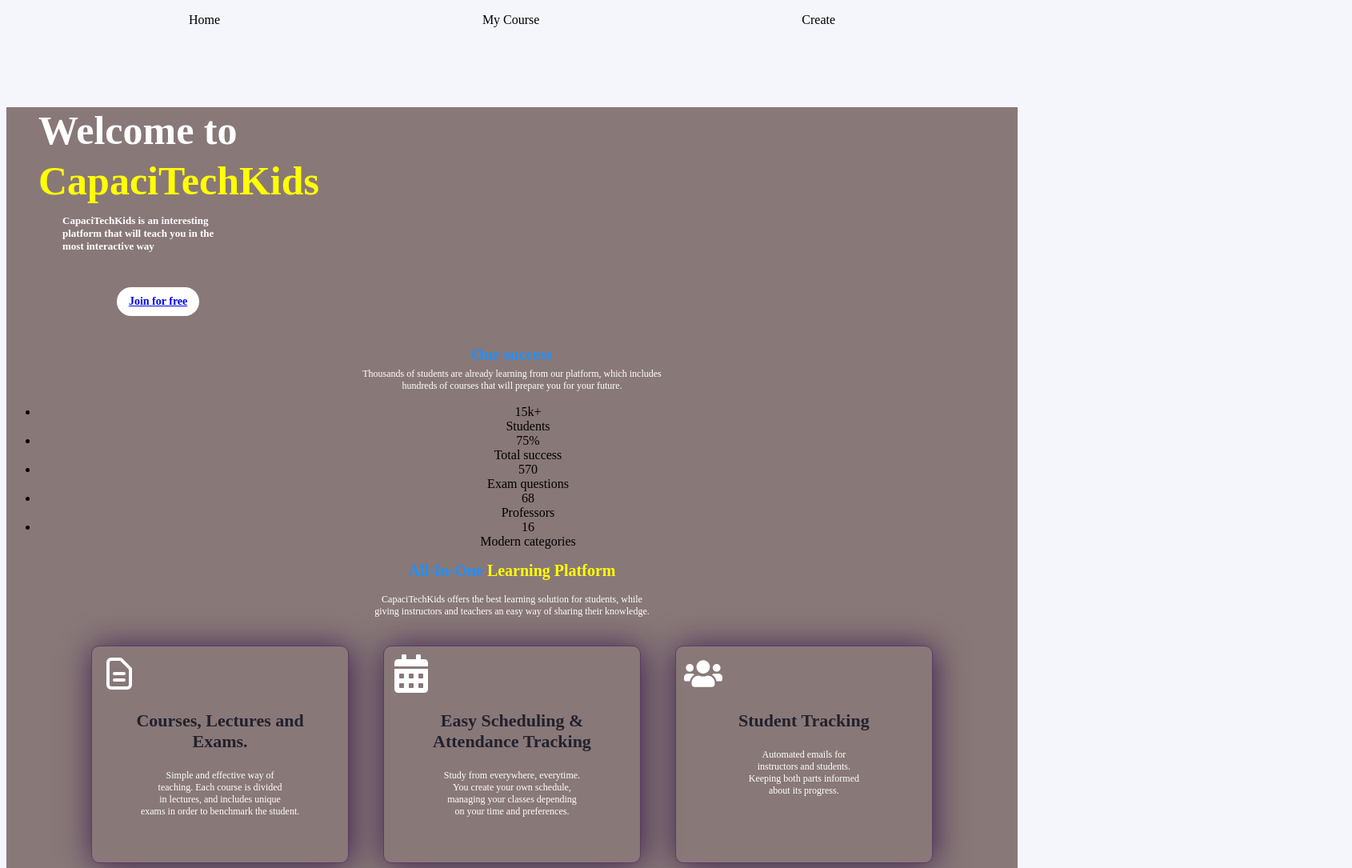
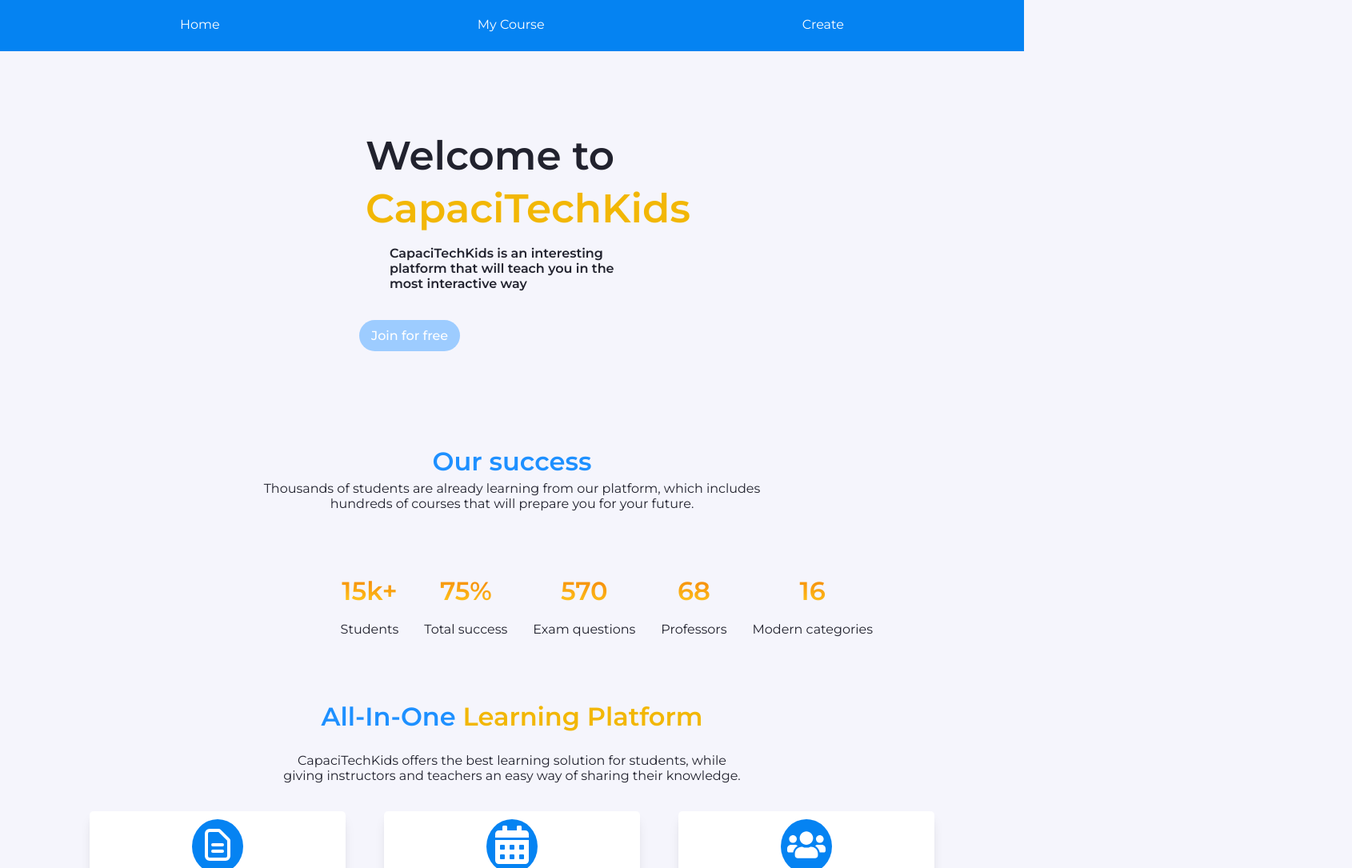
Before and after one commit to MemoRodz/CapaciTechKids, a React (Vite) app: page / in a window 1280 px wide. Shown: the top 1085 px of the page at 80% size, 1690 px wide, since content can reach past the window. Built offline with nearby package versions, Linux system fonts and the light colour scheme.

Commit message:
monserrat font, home and nav styles

```diff
--- a/index.html
+++ b/index.html
@@ -1,13 +1,22 @@
 <!DOCTYPE html>
 <html lang="en">
+
 <head>
   <meta charset="UTF-8" />
   <link rel="icon" type="image/svg+xml" href="/1.png" />
   <meta name="viewport" content="width=device-width, initial-scale=1.0" />
   <title>CapaciTechKids</title>
+  <!-- fonts -->
+  <link rel="preconnect" href="https://fonts.googleapis.com">
+  <link rel="preconnect" href="https://fonts.gstatic.com" crossorigin>
+  <link
+    href="https://fonts.googleapis.com/css2?family=Montserrat:ital,wght@0,300;0,400;0,500;0,600;1,400&family=Roboto+Slab:wght@400;700&display=swap"
+    rel="stylesheet">
 </head>
+
 <body>
   <div id="root"></div>
   <script type="module" src="/src/main.jsx"></script>
 </body>
+
 </html>
--- a/src/component/Layout/Footer/Footer.jsx
+++ b/src/component/Layout/Footer/Footer.jsx
@@ -1,8 +1,10 @@
-import React from 'react'
+import styles from './Footer.module.css'
 
 function Footer() {
   return (
-    <div>© 2023 Grupo 07 Cohorte FT33-C </div>
+    <footer className={styles.footer}>
+      <h2>© 2023 Grupo 07 Cohorte FT33-C </h2>
+    </footer>
   )
 }
 
--- /dev/null
+++ b/src/component/Layout/Footer/Footer.module.css
@@ -0,0 +1,9 @@
+.footer{
+    background-color: var(--footer-bg);
+
+}
+
+.footer h2{
+    padding: 1rem;
+    color: #ffffff;
+}
--- a/src/component/Layout/Nav/Nav.jsx
+++ b/src/component/Layout/Nav/Nav.jsx
@@ -6,16 +6,20 @@ function Nav() {
 
 
   let activeStyle = {
-    color: location.pathname === '/' ? 'black' : 'blue'
+    color: location.pathname === '/' ? 'white' : 'black'
   }
 
   let inactiveStyle = {
-    color: location.pathname === '/' ? 'black' : 'blue'
+    color: location.pathname === '/' ? 'white' : 'black'
+  }
+
+  let navStyle = {
+    backgroundColor: location.pathname === '/' ? '#0583F2' : 'transparent'
   }
 
   return (
     <>
-      <nav className={styles.navbar}>
+      <nav className={styles.navbar} style={navStyle}>
         <ul>
           <li><NavLink to={"/"} style={({isActive}) => isActive ? activeStyle : inactiveStyle}>Home</NavLink></li>
           <li><NavLink to={"/course"} style={({isActive}) => isActive ? activeStyle : inactiveStyle}>My Course</NavLink></li>
--- a/src/component/Layout/Nav/Nav.module.css
+++ b/src/component/Layout/Nav/Nav.module.css
@@ -3,13 +3,15 @@
 }
 
 .navbar ul {
+    margin-top: -.2rem;
     display: flex;
     flex-direction: row;
     justify-content: space-around;
     list-style: none;
-    padding: 0 4rem;
+    padding: 1.5rem 4rem;
 }
 
 .navbar ul li a{
     text-decoration: none;
+    font-size: var(--h3);
 }
--- a/src/global.css
+++ b/src/global.css
@@ -3,23 +3,33 @@
   --font-clr-primary: #21222E;
   --font-clr-secondary: #696984;
   --font-clr-complementary: #979797;
+  --font-clr-yellow: #F2B705;
 
   --bg-clr-primary: #F5F5FC;
   --bg-clr-secondary: #9DCCFF;
   --bg-clr-complementary: #0583F2;
+  --bg-clr-yellow: #F2B705;
+  --footer-bg: #252641;
 
   --btn-bg-active: #0583F2;
   --btn-bg-inactive: #E6E6E6;
   --btn-clr-active: transparent;
   --btn-clr-inactive: #8a8a8a;
 
+  --h1: clamp(1.4rem, 10vw, 4rem);
+  --h2: clamp(1.4rem, 5vw, 2rem);
+  --h3: clamp(1.2rem, 3vw, 1.5rem)
+
   font-synthesis: none;
   text-rendering: optimizeLegibility;
   -webkit-font-smoothing: antialiased;
   -moz-osx-font-smoothing: grayscale;
   -webkit-text-size-adjust: 100%;
+
+  font-family: 'Montserrat', sans-serif;
 }
 
 body{
   background-color: var(--bg-clr-primary);
+  margin: 0;
 }
--- a/src/pages/home/Home.jsx
+++ b/src/pages/home/Home.jsx
@@ -6,11 +6,10 @@ import { FaCalendarAlt, FaUsers } from 'react-icons/fa'
 
 function Home() {
 
-
-
   return (
     <>
       <div className={styles.home}>
+        <div className={styles.welcomecard}>
           <h1 className={styles.welcome}>
             Welcome to<br />
           </h1>
@@ -23,37 +22,36 @@ function Home() {
             most interactive way
           </h3>
 
-        <h2 className={styles.login}>
+          <div className={styles.login}>
             <Link to={'/login'}>Join for free</Link>
-        </h2>
+          </div>
+        </div>
 
         <h2 className={styles.our}>Our success</h2>
         <p>Thousands of students are already learning from our platform, which includes<br />
           hundreds of courses that will prepare you for your future.</p>
 
         <div className={styles.stats}>
-          <ul>
-            <li>
-              15k+ <br />
-              Students
-            </li>
-            <li>
-              75% <br />
-              Total success
-            </li>
-            <li>
-              570 <br />
-              Exam questions
-            </li>
-            <li>
-              68 <br />
-              Professors
-            </li>
-            <li>
-              16 <br />
-              Modern categories
-            </li>
-          </ul>
+          <div className={styles.stat}>
+            <h2>15k+</h2> <br />
+            <p>Students</p>
+          </div>
+          <div className={styles.stat}>
+            <h2>75%</h2><br />
+            <p>Total success</p>
+          </div>
+          <div className={styles.stat}>
+            <h2>570</h2><br />
+            <p>Exam questions</p>
+          </div>
+          <div className={styles.stat}>
+            <h2> 68 </h2><br />
+            <p>Professors</p>
+          </div>
+          <div className={styles.stat}>
+            <h2>16</h2><br />
+            <p>Modern categories</p>
+          </div>
         </div>
 
         <h2 className={styles.all}>All-In-One <span>Learning Platform</span></h2>
@@ -63,7 +61,9 @@ function Home() {
 
         <div className={styles.homecards}>
           <div className={styles.homecard}>
+            <div className={styles.iconcardbg}>
               <HiOutlineDocumentText size="3rem" color='white' />
+            </div>
             <h3>Courses, Lectures and<br />
               Exams.</h3>
             <p>Simple and effective way of<br />
@@ -73,7 +73,9 @@ function Home() {
               student.</p>
           </div>
           <div className={styles.homecard}>
+            <div className={styles.iconcardbg}>
               <FaCalendarAlt size="3rem" color="white" />
+            </div>
             <h3>Easy Scheduling &<br />
               Attendance Tracking</h3>
             <p>Study from everywhere, everytime.<br />
@@ -82,7 +84,9 @@ function Home() {
               on your time and preferences.</p>
           </div>
           <div className={styles.homecard}>
+            <div className={styles.iconcardbg}>
               <FaUsers size="3rem" color='white' />
+            </div>
             <h3>Student Tracking</h3>
             <p>Automated emails for<br />
               instructors and students.<br />
--- a/src/pages/home/Home.module.css
+++ b/src/pages/home/Home.module.css
@@ -1,75 +1,89 @@
-.home{
-    background-color:  rgb(137, 120, 120);
+.home {
+    background-color: var(--bg-clr-primary);
     text-align: center;
 }
 
-.welcome{
-    color: white;
+.home h2 {
+    font-size: var(--h2);
+}
+
+.home h3 {
+    font-size: var(--h3);
+}
+
+.welcomecard {
+    margin: 0 auto 8rem auto;
     text-align: left;
+    width: fit-content;
+}
+
+.welcome {
+    color: var(--font-clr-primary);
     margin-left: 40px;
     margin-top: 100px;
     margin-block-end: 5px;
     font-size: 50px;
 }
-.capaci{
-    color: yellow;
-    text-align: left;
+
+.capaci {
+    color: var(--font-clr-yellow);
     margin-left: 40px;
     margin-top: 5px;
     margin-block-end: 5px;
     font-size: 50px;
 }
 
-.text{
-    color: white;
-    text-align: left;
+.text {
+    color: var(--font-clr-primary);
     margin-left: 70px;
-    font-weight:10px;
+    font-weight: 10px;
     font-size: 13px;
 }
-.login{
-    position:relative; left: -35%;
+
+.login {
     margin-top: 30px;
-    margin-block-end: 20px;
-    background-color: white;
-    border-radius: 20px;
-    color: gray;
-    padding: 10px 15px;
-    text-align: center;
-    text-decoration: none;
     display: inline-block;
-    font-size: 14px;
+    margin-left: 2rem;
 }
 
-.our{
+.login a {
+    color: #ffffff;
+    background-color: var(--bg-clr-secondary);
+    text-decoration: none;
+    font-size: var(--h3);
+    font-weight: 500;
+    border-radius: 20px;
+    padding: 10px 15px;
+}
+
+.login a:visited {
+    color: #ffffff;
+    text-decoration: none;
+}
+
+.our {
     color: dodgerblue;
     margin-block-end: 5px;
+    font-size: var(--h2);
 }
 
-p{
+p {
     margin-top: 0px;
-    color: white;
-    font-size: 12px;
+    color: var(--font-clr-primary);
 }
 
-.all{
+.all {
     color: dodgerblue;
 }
 
-.all span{
-    color: yellow;
-}
-
-p{
-    margin-top: 0px;
-    color: white;
-    font-size: 12px;
+.all span {
+    color: var(--font-clr-yellow);
 }
 
 .homecard {
-	border: 1px solid rgba(45, 0, 75, 0.489);
-	border-radius: 10px;
-	box-shadow: 2px 2px 40px rgba(31, 0, 66, 0.733);
+    border-radius: 5px;
+    box-shadow: 0 10px 15px -3px rgb(0 0 0 / 0.1), 0 4px 6px -4px rgb(0 0 0 / 0.1);
+    background-color: #ffffff;
     width: 300px;
     height: 250px;
     margin-top: 5px;
@@ -88,17 +102,60 @@ p{
     flex-direction: row;
     align-items: flex-start;
     justify-content: space-evenly;
-
 }
 
-.study{
-    color:dodgerblue
+.iconcardbg {
+    border-radius: 50%;
+    width: fit-content;
+    margin: 0 auto;
+    padding: .5rem;
+    background-color: var(--bg-clr-complementary);
 }
 
-.study span{
-    color:yellow;
+
+.study {
+    color: dodgerblue;
+    margin-top: 4rem;
 }
 
-.ult{
+.study span {
+    color: var(--font-clr-yellow);
+}
+
+.ult {
     text-align: center;
+    margin-bottom: 3rem;
 }
+
+.ult a:visited {
+    color: var(--font-clr-primary);
+}
+
+.stats {
+    width: 100%;
+    display: flex;
+    flex-direction: row;
+    margin: 4rem 0 4rem 32vw;
+}
+
+.stat {
+    display: flex;
+    flex-direction: column;
+    margin: 1rem;
+    width: fit-content;
+}
+
+.stat h2 {
+    font-size: var(--h2);
+    background: -webkit-linear-gradient(264deg, rgba(242, 122, 5, 1) 0%, rgba(255, 198, 28, 1) 85%);
+    -webkit-background-clip: text;
+    -webkit-text-fill-color: transparent;
+    margin: 0;
+    padding: 0;
+}
+
+.stat p {
+    color: var(--font-clr-primary);
+    margin: 0;
+    padding: 0;
+}
```
Lines whose indentation alone changed are shown as unchanged.
